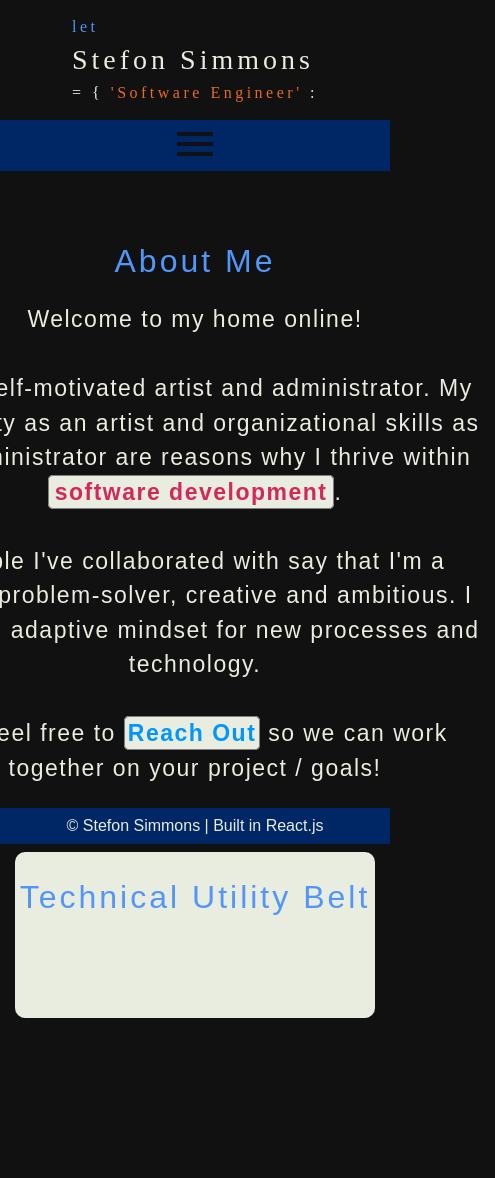
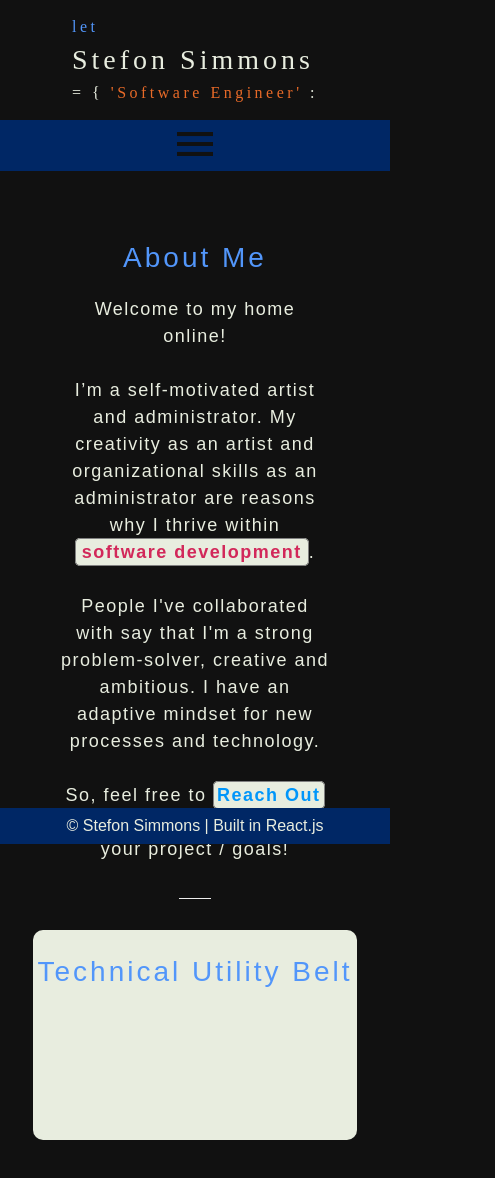
Before and after one commit to StefonSimmons/portfolio, a React (Create React App) app in the folder portfolio_app/: page /about in a window 390 px wide. Shown: the top 1178 px of the page, 495 px wide, since content can reach past the window. Before the commit the page ends 1146 px from the top, so only its background shows below. Built offline with nearby package versions, Linux system fonts and the light colour scheme.

Commit message:
added responsive about me

```diff
--- a/portfolio_app/src/components/AboutMe.jsx
+++ b/portfolio_app/src/components/AboutMe.jsx
@@ -14,6 +14,14 @@ const AboutSection = styled.section`
   padding: 10px 15px 0 15px;
   letter-spacing: 1.5px;
   line-height: 1.5;
+
+  @media(max-width: 620px){
+    width: 500px
+  }
+
+  @media(max-width: 515px){
+    width: 300px
+  }
 `
 export const Header = styled.h1`
   margin: 15px 0px;
@@ -22,13 +30,25 @@ export const Header = styled.h1`
   letter-spacing: 3px;
   line-height: 1.6;
   font-family: 'Ubuntu Condensed', sans-serif;
-  color: rgb(82,150,250)
+  color: rgb(82,150,250);
+
+  @media(max-width: 620px){
+    font-size: 28px;
+  }
 `
 const Statement = styled.p`
   font-size: 23px;
   text-align: center;
   margin-bottom: 20px;
-  color: #e8eddf
+  color: #e8eddf;
+
+  @media(max-width: 620px){
+    font-size: 18px
+  }
+
+  @media(max-width: 515px){
+    font-size: 18px
+  }
 `
 const Code = styled.span`
   background: #e8eddf;
@@ -52,12 +72,21 @@ const TechSection = styled.section`
   border-radius: 10px;
   padding: 5px;
   background: #e8eddf;
-  // z-index: 1
 `
 const ToolBelt = styled.div`
   display: grid;
   grid-template-columns: repeat(6, 1fr);
   grid-gap: 35px;
+
+  @media(max-width: 620px){
+    grid-template-columns: repeat(4, 1fr);
+  }
+
+  @media(max-width: 515px){
+    grid-template-columns: repeat(3, 1fr);
+    text-align: center;
+    grid-gap: 15px;
+  }
 `
 const Icon = styled.i`
   font-size: 3.25em;
```
